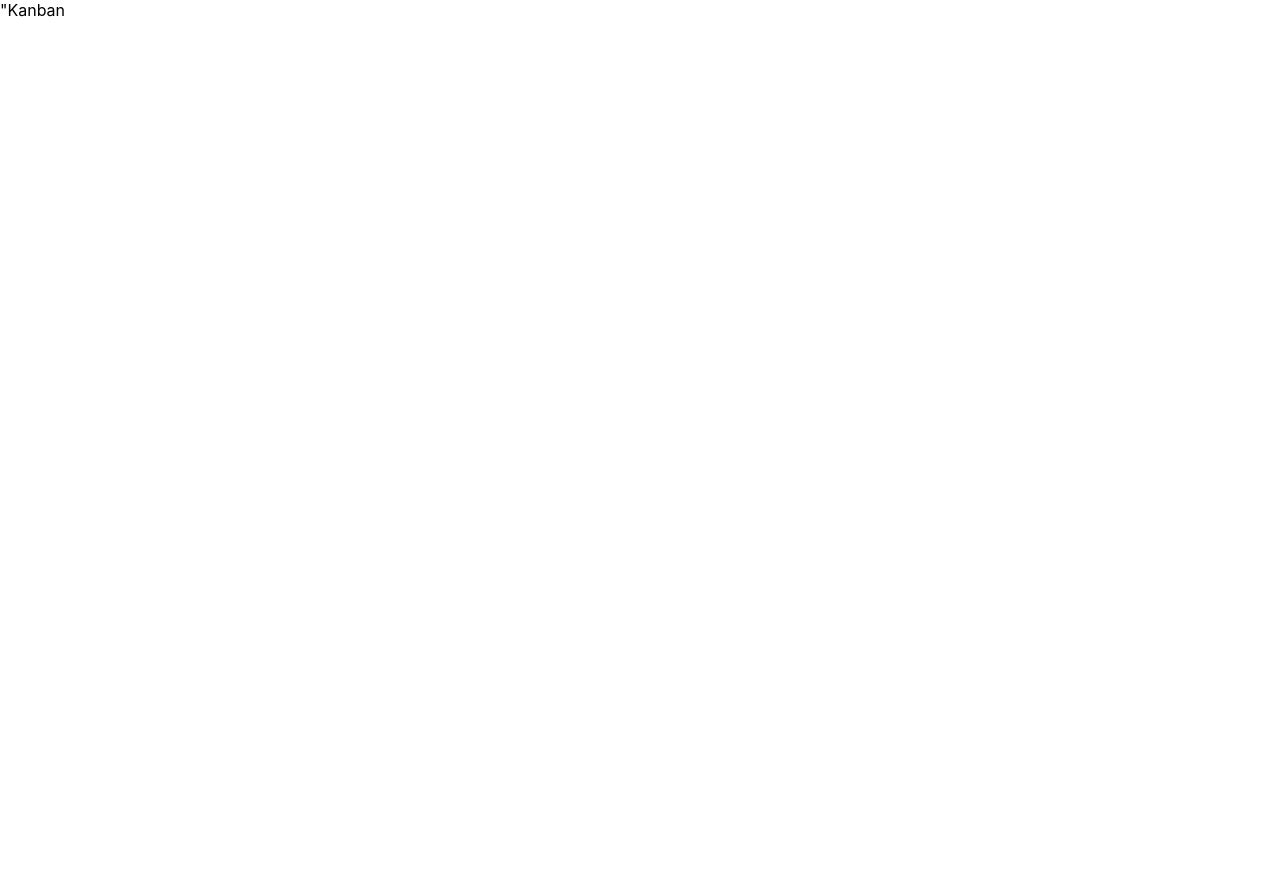
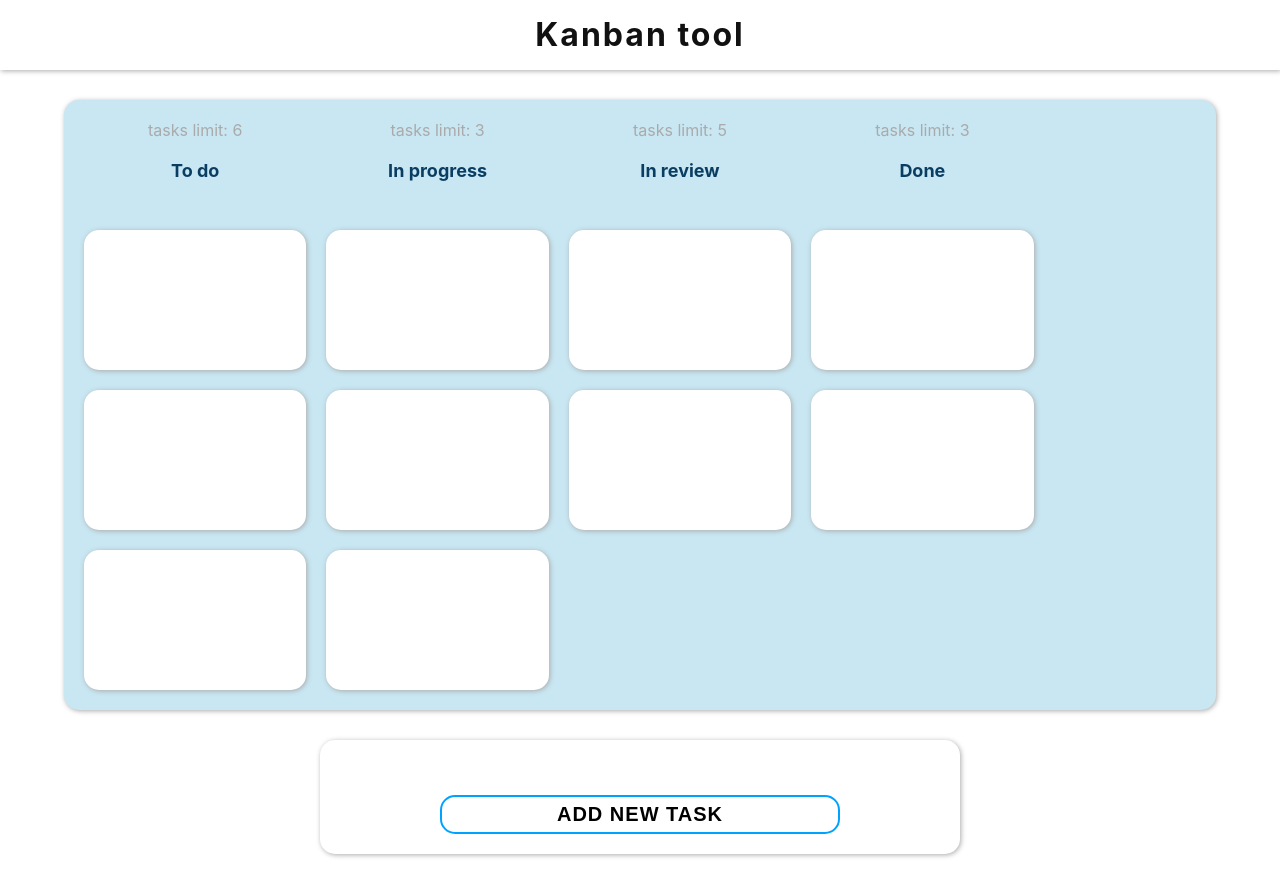
Before and after one commit to sadkowa/Kanban-Board, a React (Create React App) app: page / in a window 1280 px wide. Shown: the top 896 px of the page. Before the commit the page ends 800 px from the top, so only its background shows below. Built offline with nearby package versions, Linux system fonts and the light colour scheme.

Commit message:
Add KanbanBoard in App

```diff
--- a/src/App.js
+++ b/src/App.js
@@ -1,8 +1,8 @@
 import './App.css';
-// import KanbanBoard from './components/KanbanBoard';
+import KanbanBoard from './components/KanbanBoard';
 
 function App() {
-  return (<div>"Kanban</div>)
+  return <KanbanBoard/>
 }
 
 export default App;
```
